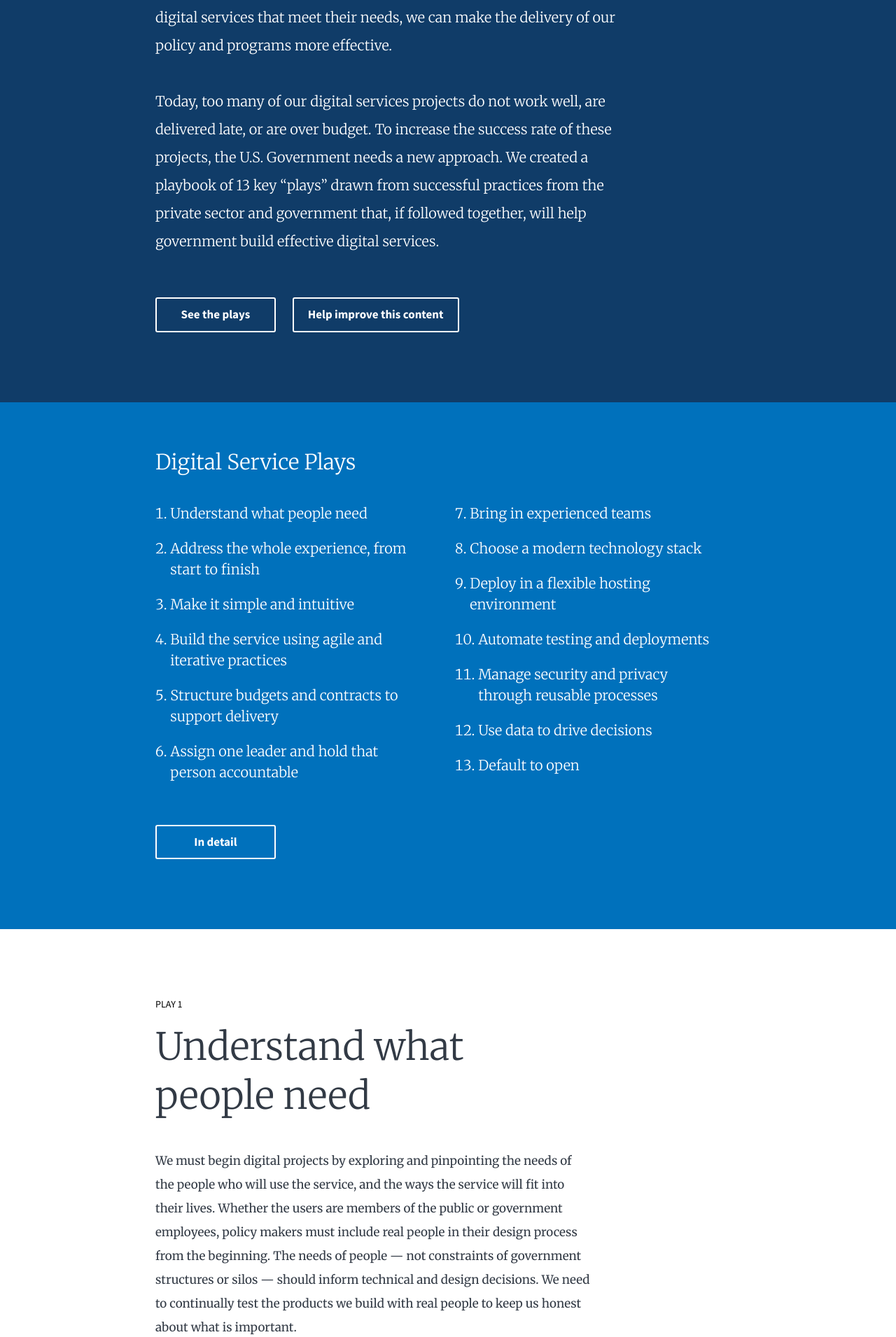
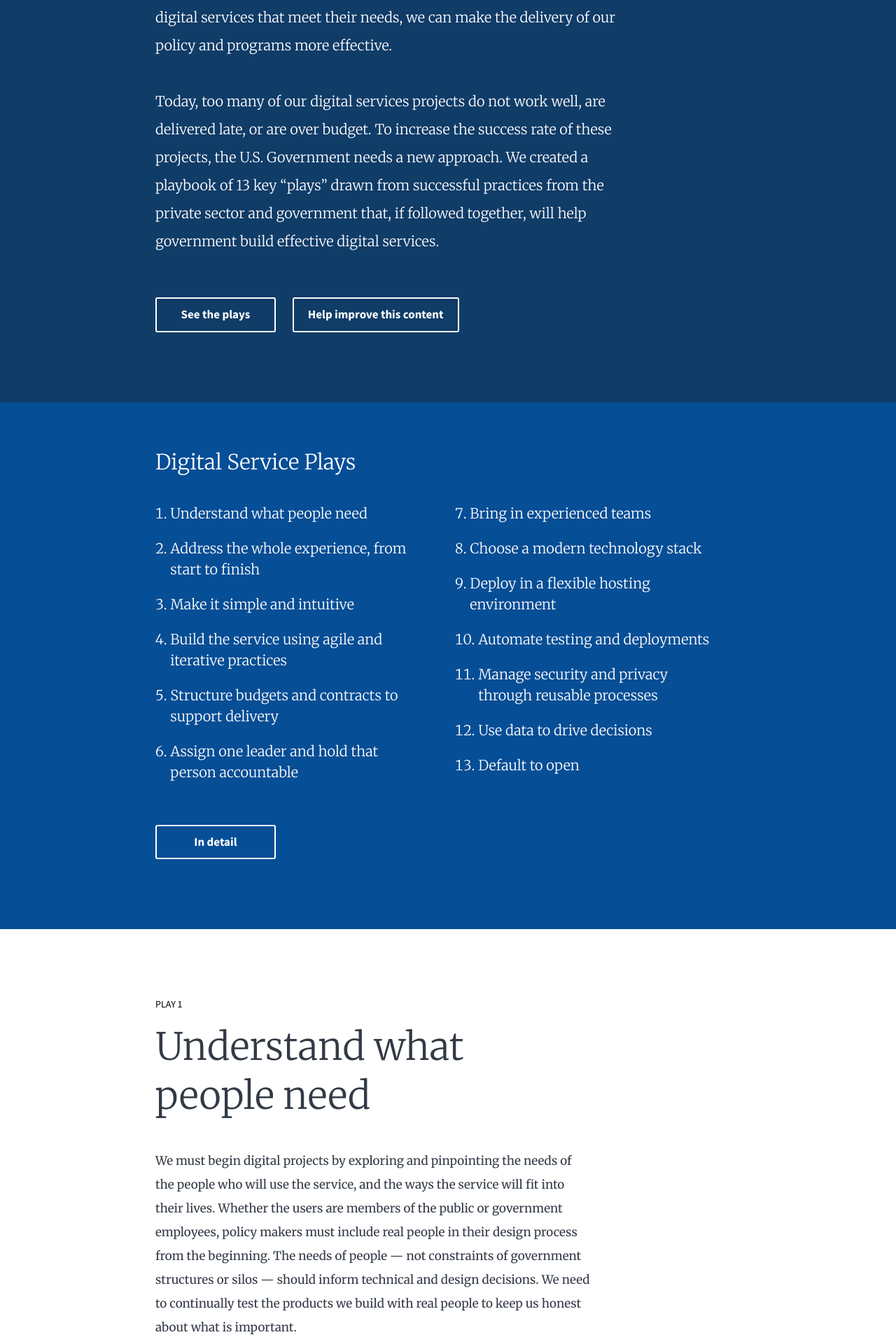
Before and after one commit to usds/playbook, a Jekyll site: the page built from index.html, in a window 1280 px wide. Shown: the part 431-2342 px from the top of the page at 70% size. Built offline with Jekyll 4.4.1, drawn with Linux system fonts in a browser that asks for light colours.

Commit message:
edit TOC background color to blue-medium

```diff
--- a/assets/_sass/styles.scss
+++ b/assets/_sass/styles.scss
@@ -367,7 +367,7 @@ $slimmer: new-breakpoint(min-width 641px max-width 980px 12);
   }
 
   #plays_index {
-    background: $usds-blue-bright-dark;
+    background: $usds-blue-medium;
     padding-bottom: 60px;
     color: $white;
 
```
